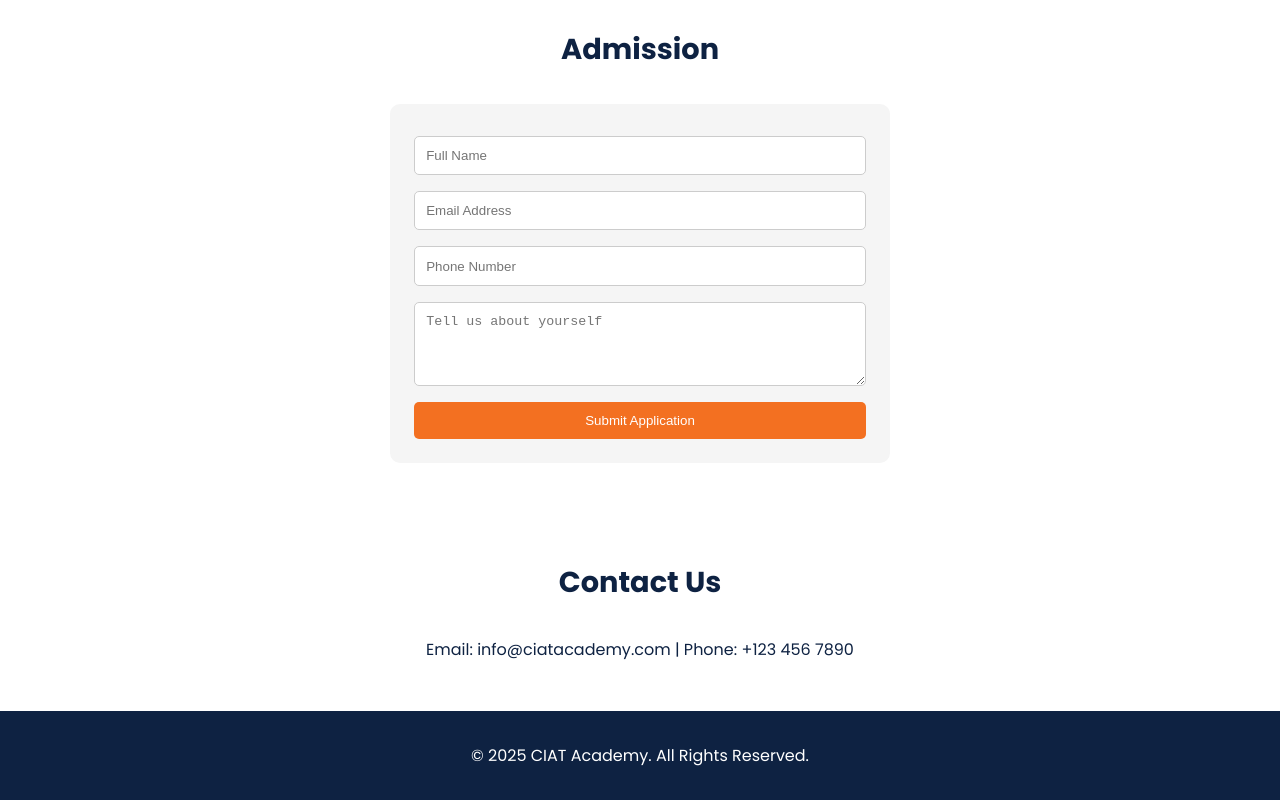
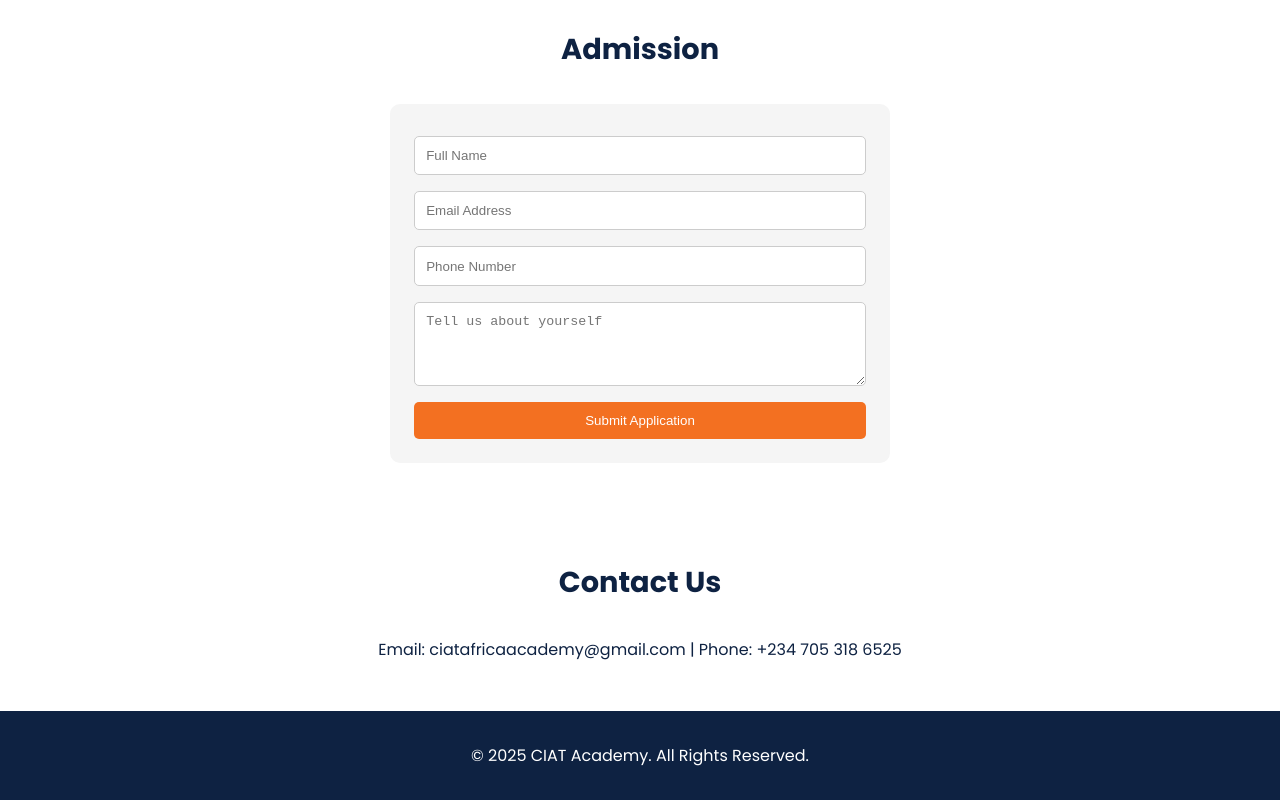
Before and after one commit to brianoshinbolu-dev/ciatacademy, a plain HTML site: page index.html in a window 1280 px wide. Shown: the part 1924-2724 px from the top of the page. Drawn offline with Linux system fonts and the light colour scheme.

Commit message:
Update index.html

```diff
--- a/index.html
+++ b/index.html
@@ -145,7 +145,7 @@
 
 <section id="contact">
   <h3>Contact Us</h3>
-  <p style="text-align:center;">Email: info@ciatacademy.com | Phone: +123 456 7890</p>
+  <p style="text-align:center;">Email: ciatafricaacademy@gmail.com | Phone: +234 705 318 6525</p>
 </section>
 
 <div class="modal" id="programModal">
```
